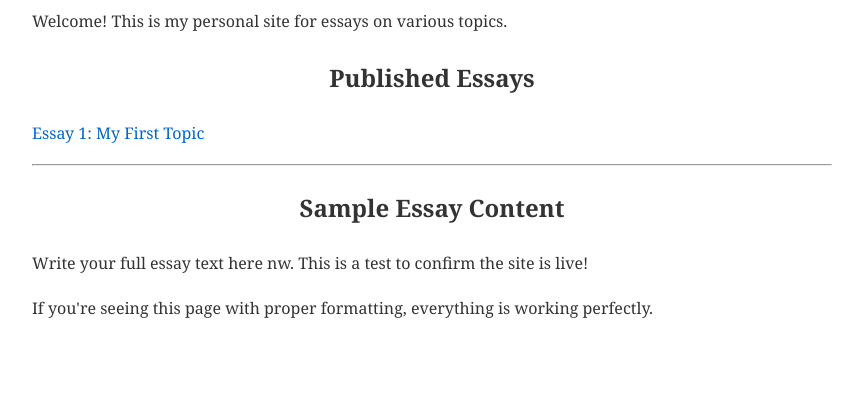
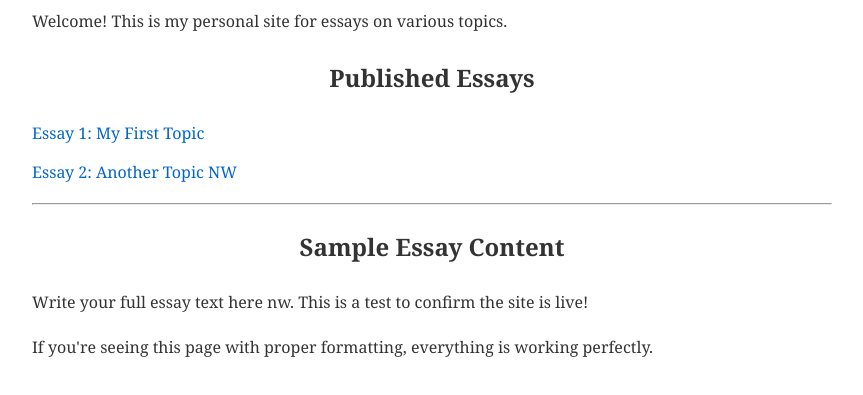
Before and after one commit to ldknie/lukeknie, a plain HTML site: page index.html in a window 1280 px wide. Shown: the part 153-548 px from the top of the page, without its empty margins (208-1071 px from the left). Drawn offline with Linux system fonts and the light colour scheme.

Commit message:
Update index.html

```diff
--- a/index.html
+++ b/index.html
@@ -20,6 +20,7 @@
     <h2>Published Essays</h2>
     <ul>
         <li><a href="essay1.html">Essay 1: My First Topic</a></li>
+        <li><a href="essay2.html">Essay 2: Another Topic NW</a></li>
         <!-- Add more essays here as you create them -->
     </ul>
 
```
